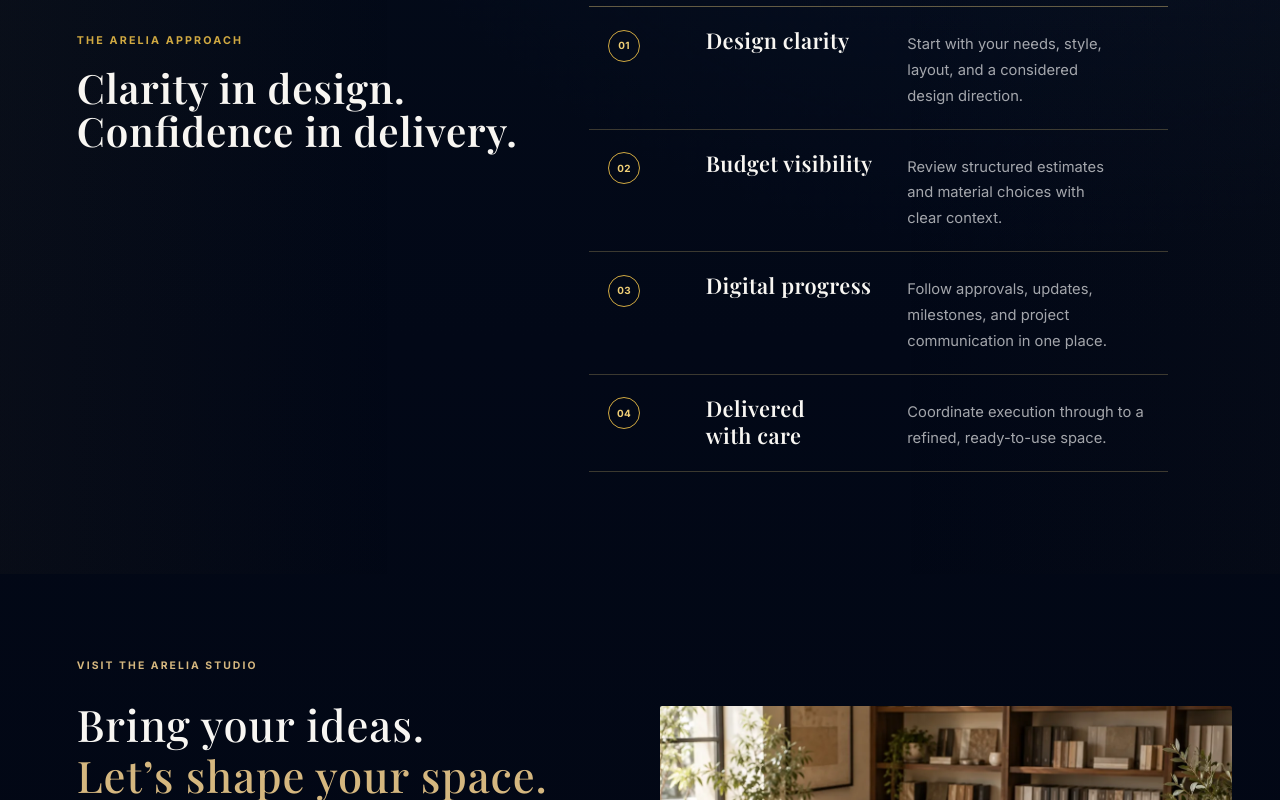
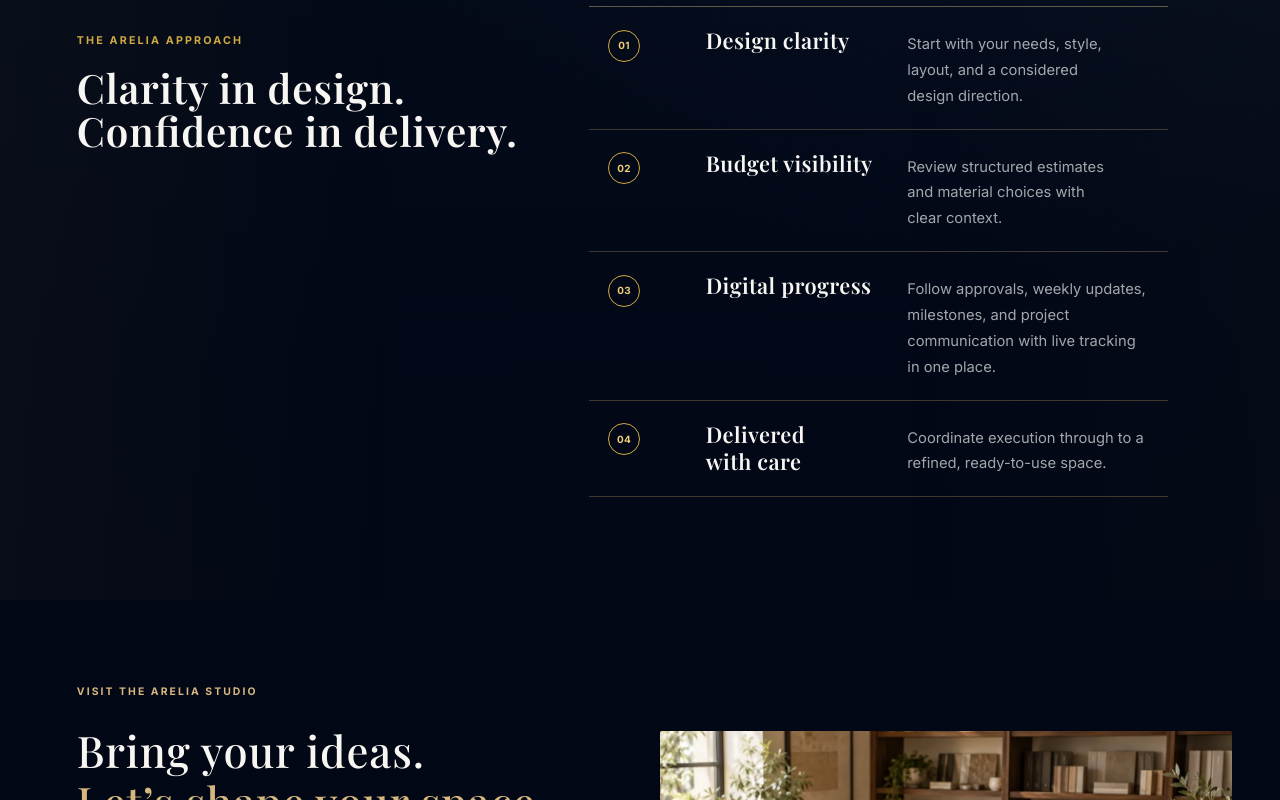
Before and after one commit to SprintParkSolutions/Arelia-ReactJS_Code, a React (Vite) app: page /interior-designers-hyderabad in a window 1280 px wide. Shown: the part 1326-2126 px from the top of the page. Built offline with nearby package versions, Linux system fonts and the light colour scheme.

Commit message:
modified exiting changes content

```diff
--- a/src/pages/HyderabadInteriorDesignPage.tsx
+++ b/src/pages/HyderabadInteriorDesignPage.tsx
@@ -17,7 +17,7 @@
 const process = [
   ['01', 'Design clarity', 'Start with your needs, style, layout, and a considered design direction.'],
   ['02', 'Budget visibility', 'Review structured estimates and material choices with clear context.'],
-  ['03', 'Digital progress', 'Follow approvals, updates, milestones, and project communication in one place.'],
+  ['03', 'Digital progress', 'Follow approvals, weekly updates, milestones, and project communication with live tracking  in one place.'],
   ['04', 'Delivered with care', 'Coordinate execution through to a refined, ready-to-use space.'],
 ] as const
 
```
Also changed, not shown: .sf/orgs/00Dca000004CpCXEA0/metadata-catalog/catalog.json.
